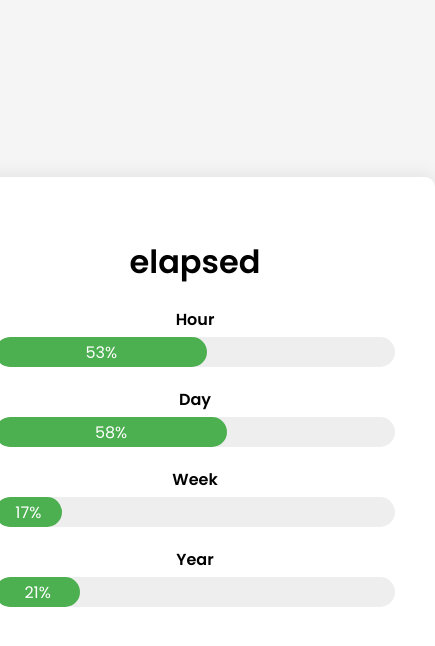
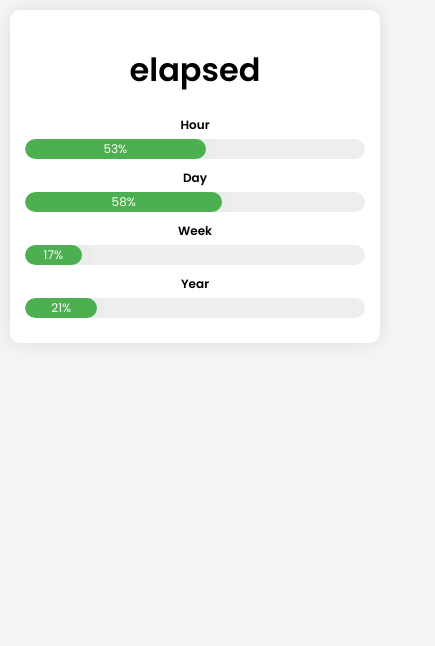
Before and after one commit to the-pythor/elapse, a plain HTML site: page index.html in a window 390 px wide. Shown: the whole page, 435 px wide, since content can reach past the window. Drawn offline with Linux system fonts and the light colour scheme.

Commit message:
Update index.html

```diff
--- a/index.html
+++ b/index.html
@@ -2,6 +2,7 @@
 <html>
 <head>
 	<title>elapsed</title>
+	<meta name="viewport" content="width=device-width, initial-scale=1.0">
 	<link rel="preconnect" href="https://fonts.googleapis.com">
 	<link rel="preconnect" href="https://fonts.gstatic.com" crossorigin>
 	<link href="https://fonts.googleapis.com/css2?family=Poppins:wght@400;600&display=swap" rel="stylesheet">
@@ -14,30 +15,35 @@
 			align-items: center;
 			height: 100vh;
 			margin: 0;
+			padding: 20px;
+			box-sizing: border-box;
 		}
 
 		.container {
 			background-color: white;
-			padding: 40px;
+			padding: 20px;
 			border-radius: 10px;
 			box-shadow: 0 0 20px rgba(0, 0, 0, 0.1);
 			text-align: center;
+			position: relative;
+			max-width: 400px;
+			width: 100%;
 		}
 
 		.progress-bar {
-			width: 400px;
-			height: 30px;
+			width: 100%;
+			height: 25px;
 			background-color: #eee;
-			border-radius: 15px;
+			border-radius: 12.5px;
 			position: relative;
-			margin-bottom: 20px;
+			margin-bottom: 15px;
 			overflow: hidden;
 		}
 
 		.progress {
 			height: 100%;
 			background-color: #4CAF50;
-			border-radius: 15px;
+			border-radius: 12.5px;
 			text-align: center;
 			color: white;
 			position: absolute;
@@ -47,12 +53,52 @@
 			display: flex;
 			justify-content: center;
 			align-items: center;
+			font-size: 14px;
+			animation: progress-pulse 2s infinite;
 		}
 
 		.label {
-			font-size: 16px;
+			font-size: 14px;
 			font-weight: 600;
 			margin-bottom: 5px;
+		}
+
+		@keyframes progress-pulse {
+			0% {
+				box-shadow: 0 0 0 0 rgba(76, 175, 80, 0.4);
+			}
+			70% {
+				box-shadow: 0 0 0 10px rgba(76, 175, 80, 0);
+			}
+			100% {
+				box-shadow: 0 0 0 0 rgba(76, 175, 80, 0);
+			}
+		}
+
+		@media (max-width: 480px) {
+			body {
+				height: auto;
+				padding: 10px;
+			}
+
+			.container {
+				padding: 15px;
+			}
+
+			.progress-bar {
+				height: 20px;
+				border-radius: 10px;
+				margin-bottom: 10px;
+			}
+
+			.progress {
+				border-radius: 10px;
+				font-size: 12px;
+			}
+
+			.label {
+				font-size: 12px;
+			}
 		}
 	</style>
 </head>
```
